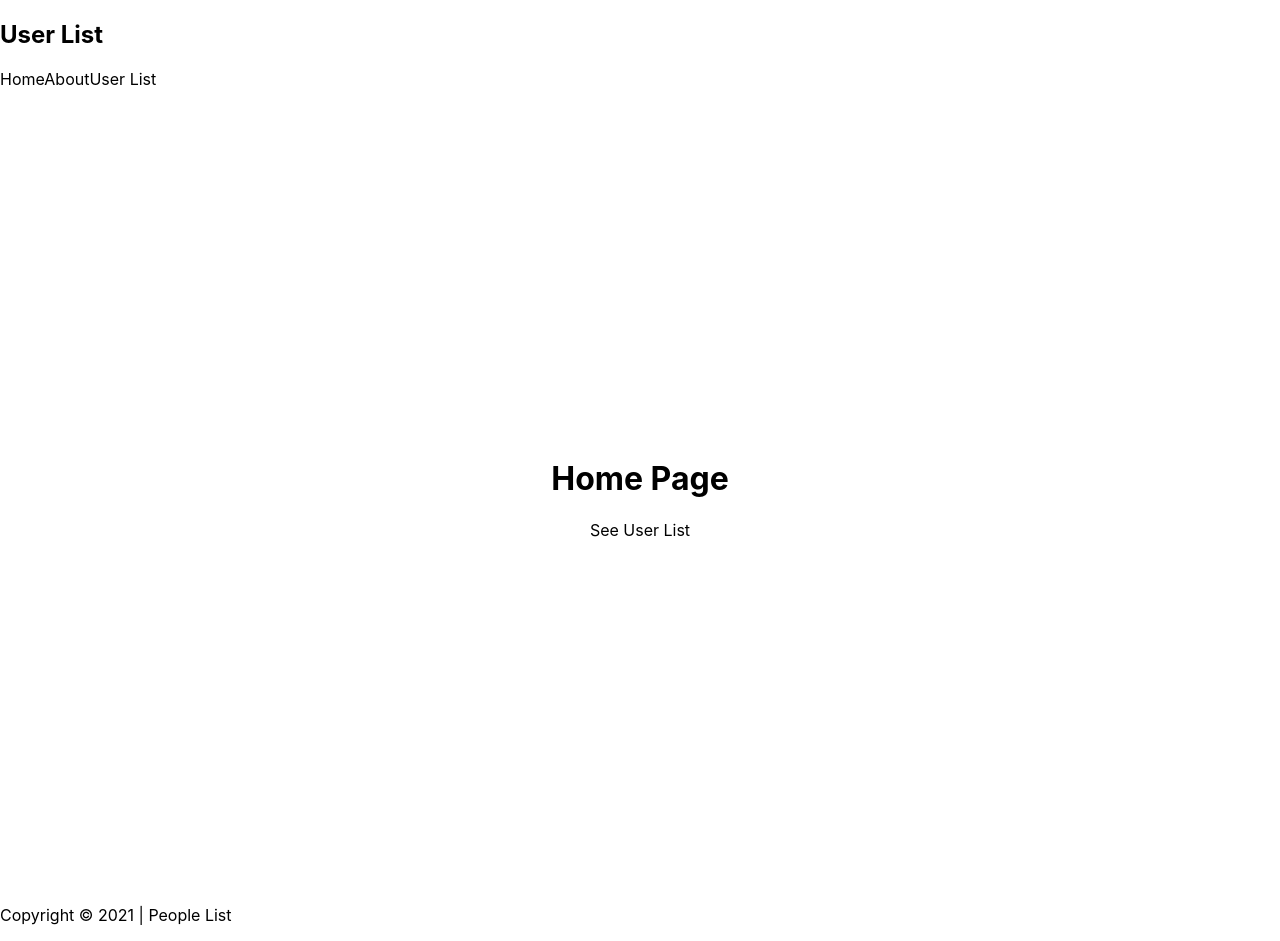
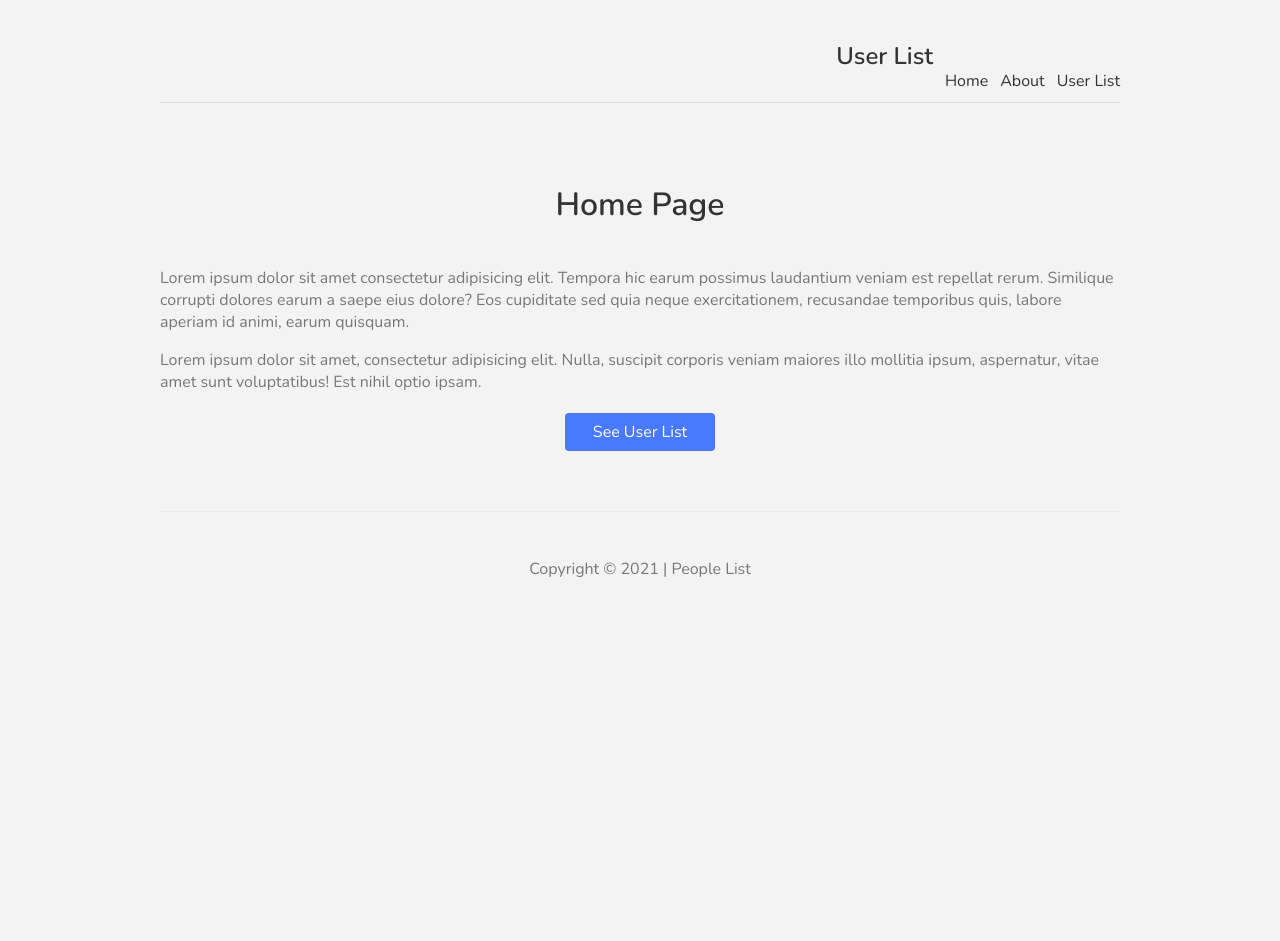
Before and after one commit to taiseen/basic-next-js-app-people-info, a Next.js app: page / in a window 1280 px wide. After the commit the page ends 800 px from the top, so only its background shows below. Built offline with nearby package versions, Linux system fonts and the light colour scheme.

Commit message:
css add ==> OK

```diff
--- a/components/NavBar.js
+++ b/components/NavBar.js
@@ -1,9 +1,10 @@
 import Link from 'next/link';
 
 const NavBar = () => {
+
     return (
         <nav>
-            <div className="navLogo">
+            <div className="logo">
                 <h1>User List</h1>
             </div>
 
--- a/pages/_app.js
+++ b/pages/_app.js
@@ -1,5 +1,7 @@
 import Layout from '../components/Layout'
 import '../styles/globals.css'
+// css apply globally from here...
+
 
 // from here app start to rendered...
 function MyApp({ Component, pageProps }) {
--- a/pages/about.js
+++ b/pages/about.js
@@ -1,6 +1,9 @@
 import Link from 'next/link';
+import styles from '../styles/Home.module.css'
 
 const About = () => {
+
+    document.title = 'About';
 
     return (
         <div>
@@ -9,7 +12,7 @@ const About = () => {
 
             <p>Lorem ipsum dolor sit amet, consectetur adipisicing elit. Error harum, sunt voluptates, voluptate asperiores modi velit magnam, rem laudantium quis tenetur illum! Voluptas, quibusdam facilis atque velit impedit nulla tempora laudantium est. Praesentium maxime iusto omnis dicta harum saepe fugiat.</p>
 
-            <Link href="/"><a>Back to home</a></Link>
+            <Link href="/"><a>Back to home.</a></Link>
         </div>
     );
 };
--- a/pages/index.js
+++ b/pages/index.js
@@ -6,13 +6,22 @@ import Link from 'next/link';
 
 export default function Home() {
 
+  document.title = 'Home';
+
   return (
-    <div className={styles.container}>
 
-      <h1>Home Page</h1>
+    // className={styles.container}
+
+    <div >
+
+      <h1 className={styles.title}>Home Page</h1>
+
+      <p className={styles.text}>Lorem ipsum dolor sit amet consectetur adipisicing elit. Tempora hic earum possimus laudantium veniam est repellat rerum. Similique corrupti dolores earum a saepe eius dolore? Eos cupiditate sed quia neque exercitationem, recusandae temporibus quis, labore aperiam id animi, earum quisquam.</p>
+
+      <p className={styles.text}>Lorem ipsum dolor sit amet, consectetur adipisicing elit. Nulla, suscipit corporis veniam maiores illo mollitia ipsum, aspernatur, vitae amet sunt voluptatibus! Est nihil optio ipsam.</p>
 
       <Link href="/users">
-        <a>See User List</a>
+        <a className={styles.btn}>See User List</a>
       </Link>
 
     </div>
--- a/pages/users/index.js
+++ b/pages/users/index.js
@@ -1,6 +1,9 @@
 import Link from 'next/link';
 
 const index = () => {
+
+    //document.title = 'User List';
+
     return (
         <div>
 
--- a/styles/Home.module.css
+++ b/styles/Home.module.css
@@ -1,121 +1,22 @@
-.container {
-  min-height: 100vh;
-  padding: 0 0.5rem;
-  display: flex;
-  flex-direction: column;
-  justify-content: center;
-  align-items: center;
-  height: 100vh;
+/* Page Specfics Styles */
+
+.title {
+  color         : #333;
+  padding-bottom: 20px;
+  text-align    : center;
 }
 
-.main {
-  padding: 5rem 0;
-  flex: 1;
-  display: flex;
-  flex-direction: column;
-  justify-content: center;
-  align-items: center;
+.text {
+  color: #777;
 }
 
-.footer {
-  width: 100%;
-  height: 100px;
-  border-top: 1px solid #eaeaea;
-  display: flex;
-  justify-content: center;
-  align-items: center;
+.btn {
+  display      : block;
+  width        : 150px;
+  padding      : 8px 0;
+  margin       : 20px auto;
+  background   : #4979ff;
+  border-radius: 4px;
+  color        : #fff;
+  text-align   : center;
 }
-
-.footer a {
-  display: flex;
-  justify-content: center;
-  align-items: center;
-  flex-grow: 1;
-}
-
-.title a {
-  color: #0070f3;
-  text-decoration: none;
-}
-
-.title a:hover,
-.title a:focus,
-.title a:active {
-  text-decoration: underline;
-}
-
-.title {
-  margin: 0;
-  line-height: 1.15;
-  font-size: 4rem;
-}
-
-.title,
-.description {
-  text-align: center;
-}
-
-.description {
-  line-height: 1.5;
-  font-size: 1.5rem;
-}
-
-.code {
-  background: #fafafa;
-  border-radius: 5px;
-  padding: 0.75rem;
-  font-size: 1.1rem;
-  font-family: Menlo, Monaco, Lucida Console, Liberation Mono, DejaVu Sans Mono,
-    Bitstream Vera Sans Mono, Courier New, monospace;
-}
-
-.grid {
-  display: flex;
-  align-items: center;
-  justify-content: center;
-  flex-wrap: wrap;
-  max-width: 800px;
-  margin-top: 3rem;
-}
-
-.card {
-  margin: 1rem;
-  padding: 1.5rem;
-  text-align: left;
-  color: inherit;
-  text-decoration: none;
-  border: 1px solid #eaeaea;
-  border-radius: 10px;
-  transition: color 0.15s ease, border-color 0.15s ease;
-  width: 45%;
-}
-
-.card:hover,
-.card:focus,
-.card:active {
-  color: #0070f3;
-  border-color: #0070f3;
-}
-
-.card h2 {
-  margin: 0 0 1rem 0;
-  font-size: 1.5rem;
-}
-
-.card p {
-  margin: 0;
-  font-size: 1.25rem;
-  line-height: 1.5;
-}
-
-.logo {
-  height: 1em;
-  margin-left: 0.5rem;
-}
-
-@media (max-width: 600px) {
-  .grid {
-    width: 100%;
-    flex-direction: column;
-  }
-}
--- a/styles/globals.css
+++ b/styles/globals.css
@@ -1,16 +1,46 @@
-html,
+@import url('https://fonts.googleapis.com/css2?family=Nunito:wght@300;400;600&display=swap');
+
 body {
-  padding: 0;
-  margin: 0;
-  font-family: -apple-system, BlinkMacSystemFont, Segoe UI, Roboto, Oxygen,
-    Ubuntu, Cantarell, Fira Sans, Droid Sans, Helvetica Neue, sans-serif;
+  background : #f3f3f3f3;
+  color      : #333;
+  font-family: 'Nunito', sans-serif;
 }
 
 a {
-  color: inherit;
+  color          : #333;
   text-decoration: none;
 }
 
-* {
-  box-sizing: border-box;
+.content {
+  max-width: 960px;
+  margin   : 0 auto;
 }
+
+/* NavBar Component */
+nav {
+  margin         : 10px auto 80px;
+  padding        : 10px 0;
+  display        : flex;
+  justify-content: flex-end;
+  align-items    : flex-end;
+  border-bottom  : 1px solid #ddd;
+
+}
+
+nav a {
+  margin-left: 12px;
+}
+
+nav .logo {
+
+
+}
+
+footer {
+  display   : block;
+  text-align: center;
+  padding   : 30px 0;
+  margin-top: 60px;
+  color     : #777;
+  border-top: 1px solid #eaeaea;
+}
```
Also changed, not shown: styles/User.module.css (added).
